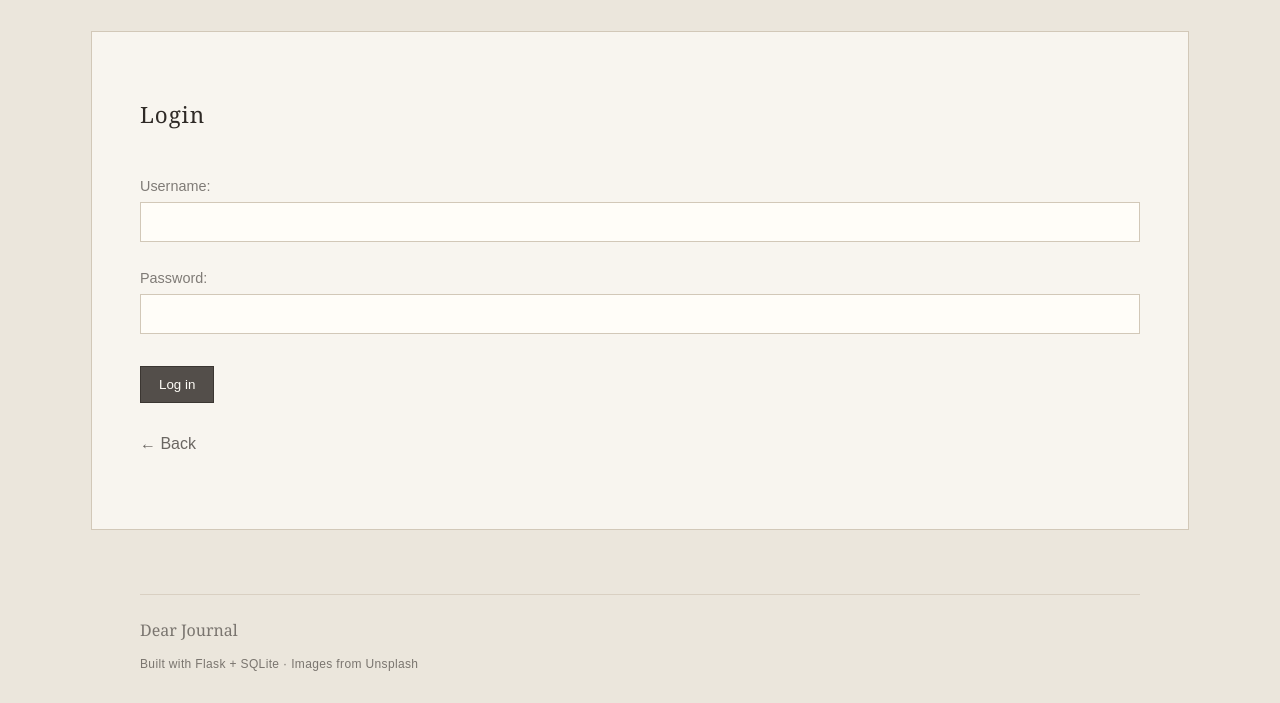
After one commit to mbekkhus/FinalProject-DearJournal-PRO1002, a Flask app: page /login in a window 1280 px wide. The commit adds this page. Shown: the part 463-1166 px from the top of the page. Run offline with Flask 3, Linux system fonts and the light colour scheme.

Commit message:
add admin login system and protect post management

```diff
--- a/app.py
+++ b/app.py
@@ -1,4 +1,4 @@
-from flask import Flask, render_template, abort, request, redirect, url_for
+from flask import Flask, render_template, abort, request, redirect, url_for, session
 from database import (
     get_posts,
     get_post,
@@ -13,6 +13,38 @@ from database import (
 )
 
 app = Flask(__name__)
+
+app.secret_key = "super-secret-key"
+ADMIN_USERNAME = "admin"
+ADMIN_PASSWORD = "123"
+
+# Login
+@app.route("/login", methods=["GET", "POST"])
+def login():
+    error = None
+
+    if request.method == "POST":
+        username = request.form.get("username")
+        password = request.form.get("password")
+
+        if (
+            username == ADMIN_USERNAME
+            and password == ADMIN_PASSWORD
+        ):
+            session["logged_in"] = True
+
+            next_page = request.args.get("next")
+            return redirect(next_page or url_for("index"))
+
+        error = "Invalid username or password"
+
+    return render_template("login.html", error=error)
+
+# Logout
+@app.get("/logout")
+def logout():
+    session.clear()
+    return redirect(url_for("index"))
 
 # Homepage
 @app.get("/")
@@ -41,6 +73,8 @@ def tag_page(tag_name):
 # Create a new post
 @app.route("/post/new", methods=["GET", "POST"])
 def create_post():
+    if not session.get("logged_in"):
+        return redirect(url_for("login", next=request.path))
     if request.method == "POST":
         title = request.form.get("title", "").strip()
         date = request.form.get("date", "").strip()
@@ -78,6 +112,8 @@ def view_post(post_id):
 # Edit a post
 @app.route("/post/<int:post_id>/edit", methods=["GET", "POST"])
 def edit_post(post_id):
+    if not session.get("logged_in"):
+        return redirect(url_for("login", next=request.path))
     post = get_post(post_id)
 
     if post is None:
@@ -97,11 +133,15 @@ def edit_post(post_id):
 # Delete posts and comments
 @app.post("/post/<int:post_id>/delete")
 def delete_post_route(post_id):
+    if not session.get("logged_in"):
+        return redirect(url_for("login"))
     delete_post(post_id)
     return redirect(url_for("index"))
 
 @app.post("/comment/<int:comment_id>/delete/<int:post_id>")
 def delete_comment_route(comment_id, post_id):
+    if not session.get("logged_in"):
+        return redirect(url_for("login"))
     delete_comment(comment_id)
     return redirect(url_for("view_post", post_id=post_id))
 
--- a/static/style.css
+++ b/static/style.css
@@ -56,6 +56,10 @@ footer {
 .footer-inner {
   border-top: 1px solid rgba(210, 200, 184, 0.7);
   padding-top: 24px;
+
+  display: flex;
+  justify-content: space-between;
+  align-items: flex-end;
 }
 
 .footer-inner p {
@@ -67,6 +71,26 @@ footer {
 .footer-inner small {
   font-size: 0.75rem;
   letter-spacing: 0.03em;
+}
+
+.footer-info {
+  display: flex;
+  flex-direction: column;
+  gap: 6px;
+}
+
+.logout-link {
+  font-size: 0.75rem;
+  letter-spacing: 0.08em;
+  text-transform: uppercase;
+  opacity: 0.6;
+
+  border-bottom: 1px solid transparent;
+}
+
+.logout-link:hover {
+  opacity: 1;
+  border-bottom: 1px solid #2f2a26;
 }
 
 /* ------------------------------
@@ -462,15 +486,22 @@ textarea.comment-field {
   margin: 0;
   padding: 0;
   border: none;
+  border-bottom: 1px solid transparent;
   background: none;
   color: inherit;
-  opacity: 0.75;
+
   font: inherit;
   cursor: pointer;
 }
 
 .comment-delete-link:hover {
-  border-bottom: 1px solid rgba(47, 42, 38, 0.35);
+  opacity: 1;
+  border-bottom: 1px solid #2f2a26;
+}
+
+.form-error {
+  color: rgba(120, 45, 35, 0.9);
+  margin-bottom: 20px;
 }
 
 /* ------------------------------
@@ -480,8 +511,8 @@ textarea.comment-field {
 button {
   margin-top: 4px;
   padding: 10px 18px;
-  border: 1px solid #2f2a26;
-  background: #2f2a26;
+  border: 1px solid rgba(47, 42, 38, 0.65);
+  background: rgba(47, 42, 38, 0.82);
   color: #fffdf8;
   cursor: pointer;
 }
--- a/templates/base.html
+++ b/templates/base.html
@@ -16,7 +16,11 @@
     <div class="header-inner">
       <h1><a href="{{ url_for('index') }}">Dear Journal</a></h1>
       <nav>
-        <a href="{{ url_for('create_post') }}">New post</a>
+        {% if session.get("logged_in") %}
+        <a href="{{ url_for('create_post') }}">NEW POST</a>
+        {% else %}
+        <a href="{{ url_for('login', next=request.path) }}">LOGIN</a>
+        {% endif %}
       </nav>
     </div>
     <hr>
@@ -35,8 +39,17 @@
 
   <footer>
     <div class="footer-inner">
-      <p>Dear Journal</p>
-      <small>Built with Flask + SQLite · Images from Unsplash</small>
+
+      <div class="footer-info">
+        <p>Dear Journal</p>
+        <small>Built with Flask + SQLite · Images from Unsplash</small>
+      </div>
+
+      {% if session.get("logged_in") %}
+      <a href="{{ url_for('logout') }}" class="logout-link">
+        Log out
+      </a>
+      {% endif %}
     </div>
   </footer>
 
--- /dev/null
+++ b/templates/login.html
@@ -0,0 +1,30 @@
+{% extends "base.html" %}
+{% block title %}Login{% endblock %}
+
+{% block content %}
+<section class="form-section">
+    <h2>Login</h2>
+
+    {% if error %}
+    <p class="form-error">{{ error }}</p>
+    {% endif %}
+
+    <form method="post">
+        <p>
+            <label for="username">Username:</label>
+            <input type="text" name="username" id="username" class="form-field" required>
+        </p>
+
+        <p>
+            <label for="password">Password:</label>
+            <input type="password" name="password" id="password" class="form-field" required>
+        </p>
+
+        <button type="submit">Log in</button>
+    </form>
+
+    <p class="back-link">
+        <a href="{{ url_for('index') }}">← Back</a>
+    </p>
+</section>
+{% endblock %}
```
Also changed, not shown: templates/post.html (+7 -2 lines), README.md.
